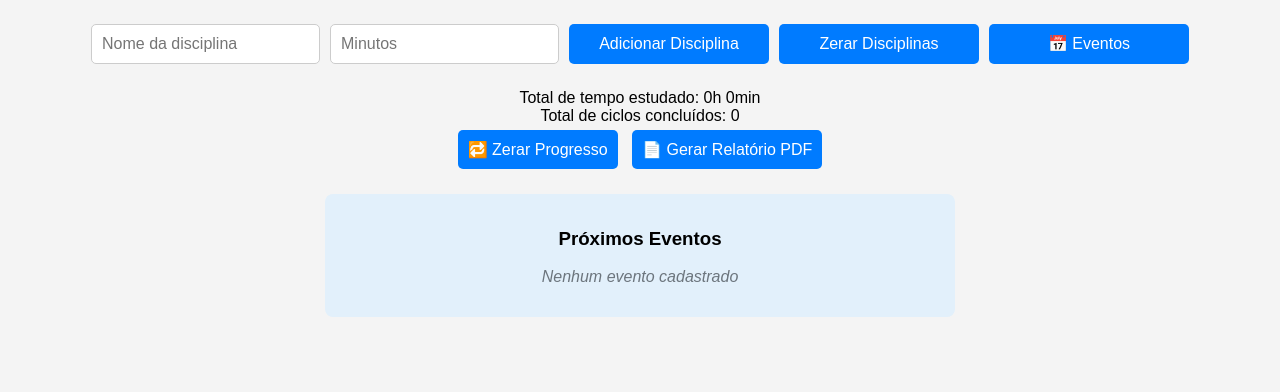
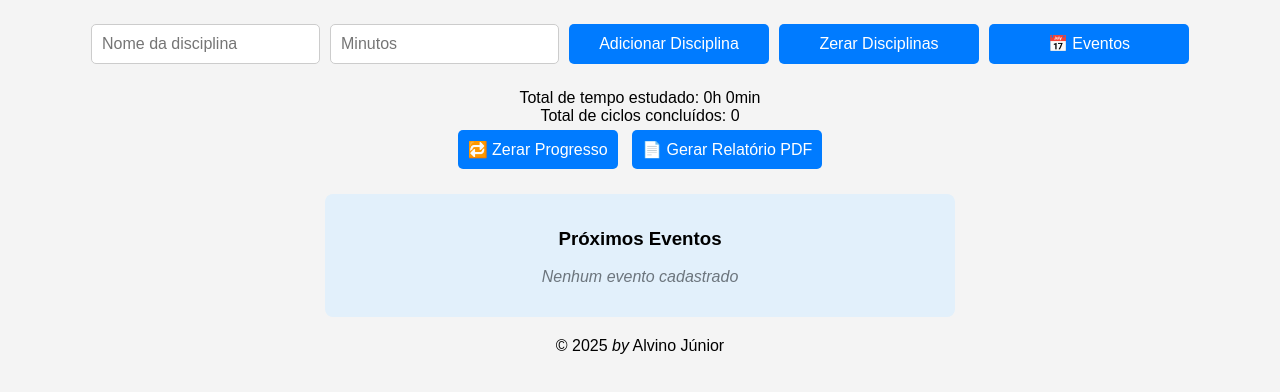
Before and after one commit to Alvin-keys/Site-final-vers-o-beta, a plain HTML site: page index.html in a window 1280 px wide. Shown: the part 72-464 px from the top of the page. Drawn offline with nearby package versions, Linux system fonts and the light colour scheme.

Commit message:
add footer

```diff
--- a/index.html
+++ b/index.html
@@ -79,6 +79,9 @@
             </div>
         </div>
     </div>
+    <footer>
+        <p> &copy <span id="ano"></span> <i>by</i> Alvino Júnior</p>
+    </footer>
     <script src="script.js"></script>
 </body>
 </html>
--- a/script.js
+++ b/script.js
@@ -873,3 +873,5 @@ let disciplinas = JSON.parse(localStorage.getItem("disciplinas")) || [];
 
         // Atualiza os temporizadores quando a página ganha foco
         window.addEventListener('focus', verificarTemporizadoresAtivos);
+
+        document.getElementById("ano").textContent = new Date().getFullYear();
```
